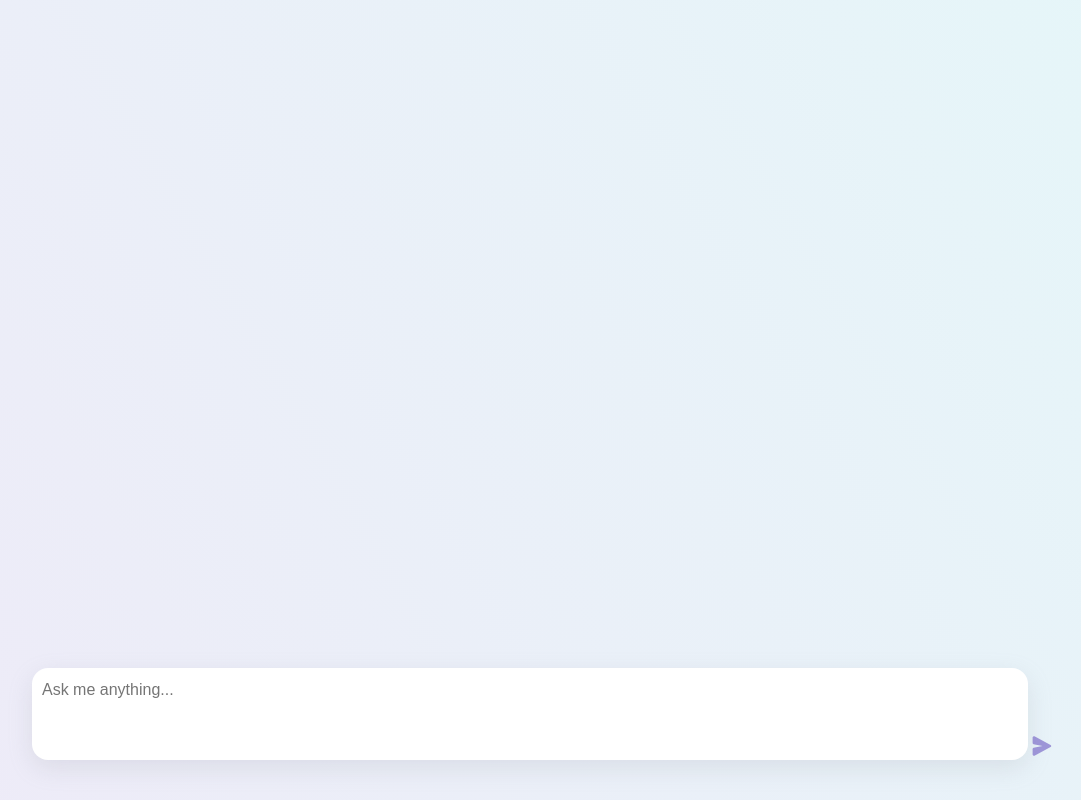
After one commit to Whackathon-2023/TEAM-4, a Flask app: page /search in a window 1280 px wide. The commit adds this page. Shown: the whole page, without its empty margins (53-1134 px from the left). Run offline with Flask 3, Linux system fonts and the light colour scheme; some libraries are stand-ins or nearby versions.

Commit message:
search bar

```diff
--- a/app/app.py
+++ b/app/app.py
@@ -10,5 +10,9 @@ def home():
 def map_page():
     return render_template('map.html')
 
+@app.route('/search')
+def search():
+    return render_template('search.html')
+
 if __name__ == '__main__':
     app.run()
--- a/app/static/css/home.css
+++ b/app/static/css/home.css
@@ -145,10 +145,12 @@ p {
 
 	transition: transform 0.3s ease;
 	cursor: pointer;
+	text-decoration: none;
 }
 
 .home-button:hover {
 	transform: scale(1.1);
+	text-decoration: none;
 }
 
 .home-button p {
--- /dev/null
+++ b/app/static/css/search.css
@@ -0,0 +1,69 @@
+body {
+	height: 100vh;
+	background: linear-gradient(
+		60deg,
+		rgba(84, 58, 183, 0.1) 0%,
+		rgba(0, 172, 193, 0.1) 100%
+	);
+}
+
+.send-btn {
+	display: flex;
+	align-items: flex-end; /* Align the button to the bottom */
+}
+
+.send-btn-allowed svg {
+	color: rgba(84, 58, 183, 1) !important;
+}
+
+.send-btn svg {
+	height: 20px;
+	color: rgba(84, 58, 183, 0.5);
+}
+
+/* Style the textarea container */
+.textarea-container {
+	position: absolute;
+	font-family: Arial, sans-serif;
+	display: flex;
+	flex-direction: row;
+	bottom: 0;
+	width: 80%;
+	margin: auto auto 40px 0px;
+}
+
+/* Style the textarea */
+.textarea-container textarea {
+	width: 100%;
+	padding: 10px;
+	/* border: 2px solid #ccc; */
+	border: none;
+	border-radius: 16px;
+	font-size: 16px;
+	box-shadow: rgba(149, 157, 165, 0.2) 0px 8px 24px;
+	resize: none; /* Disable manual resizing */
+	overflow: auto; /* Add scrollbar when needed */
+}
+
+/* Style the textarea label */
+.textarea-label {
+	position: absolute;
+	top: 10px;
+	left: 10px;
+	pointer-events: none; /* Prevent label from interfering with textarea */
+	transition: 0.2s ease-out;
+	color: #777; /* Placeholder text color */
+}
+
+/* Style the label when the textarea is focused or has content */
+.textarea-container textarea:focus + .textarea-label,
+.textarea-container textarea:not(:placeholder-shown) + .textarea-label {
+	transform: translate(0, -25px);
+	font-size: 12px;
+	color: #007bff; /* Highlight color */
+}
+
+/* Style the textarea when it's focused */
+.textarea-container textarea:focus {
+	border-color: #007bff; /* Highlight border color on focus */
+}
--- /dev/null
+++ b/app/static/js/search.js
@@ -0,0 +1,44 @@
+// Get the textarea element
+const textarea = document.getElementById('inputTextarea');
+const sendButton = document.getElementById('sendButton');
+
+// Function to adjust the number of rows based on content
+function adjustTextareaRows() {
+	const minimumRows = 3; // Set a minimum of 3 rows
+	const lineHeight = parseInt(getComputedStyle(textarea).lineHeight);
+
+	const previousRows = textarea.rows;
+	textarea.rows = minimumRows; // Reset rows to the minimum
+
+	const currentRows = Math.min(
+		Math.floor(textarea.scrollHeight / lineHeight),
+		10
+	);
+	textarea.rows = Math.max(currentRows, minimumRows); // Set rows to the maximum of currentRows and minimumRows
+
+	// If rows have changed, you can perform any necessary actions here
+	if (textarea.rows !== previousRows) {
+		// Rows have changed, you can perform actions here
+	}
+}
+
+// Attach an event listener for input
+textarea.addEventListener('input', adjustTextareaRows);
+
+// Initially adjust rows based on placeholder text
+adjustTextareaRows();
+
+// Function to check if there is text in the textarea and change the button color
+function checkTextareaContent() {
+	if (textarea.value.trim() !== '') {
+		sendButton.classList.add('send-btn-allowed'); // Add the blue-button class
+	} else {
+		sendButton.classList.remove('send-btn-allowed'); // Remove the blue-button class
+	}
+}
+
+// Attach an event listener for input in the textarea
+textarea.addEventListener('input', checkTextareaContent);
+
+// Initially check textarea content on page load
+checkTextareaContent();
--- /dev/null
+++ b/app/templates/search.html
@@ -0,0 +1,38 @@
+{% extends "components/layout.html" %} {% block content %}
+<link
+	rel="stylesheet"
+	href="{{ url_for('static', filename='css/search.css') }}"
+/>
+
+<!-- Load icon library -->
+<link
+	rel="stylesheet"
+	href="https://cdnjs.cloudflare.com/ajax/libs/font-awesome/4.7.0/css/font-awesome.min.css"
+/>
+
+<div class="container">
+	<div class="textarea-container">
+		<textarea
+			id="inputTextarea"
+			placeholder="Ask me anything..."
+		></textarea>
+		<div class="send-btn" id="sendButton">
+			<svg
+				xmlns="http://www.w3.org/2000/svg"
+				viewBox="0 0 16 16"
+				fill="none"
+				class="h-4 w-4 m-1 md:m-0"
+				stroke-width="2"
+			>
+				<path
+					d="M.5 1.163A1 1 0 0 1 1.97.28l12.868 6.837a1 1 0 0 1 0 1.766L1.969 15.72A1 1 0 0 1 .5 14.836V10.33a1 1 0 0 1 .816-.983L8.5 8 1.316 6.653A1 1 0 0 1 .5 5.67V1.163Z"
+					fill="currentColor"
+				></path>
+			</svg>
+		</div>
+	</div>
+</div>
+
+<script src="{{ url_for('static', filename='js/search.js') }}"></script>
+
+{% endblock %}
```
Also changed, not shown: app/templates/home.html (+6 -6 lines), 3 other files.
